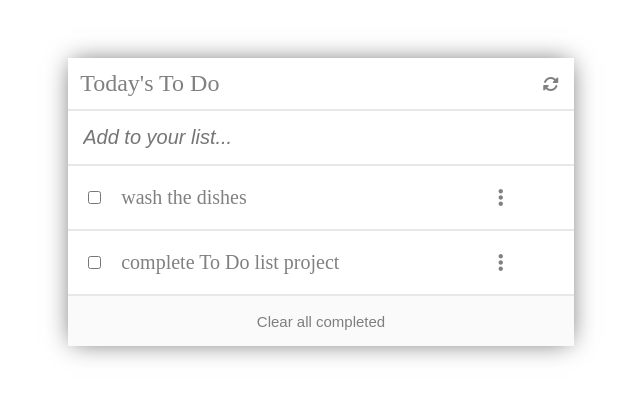
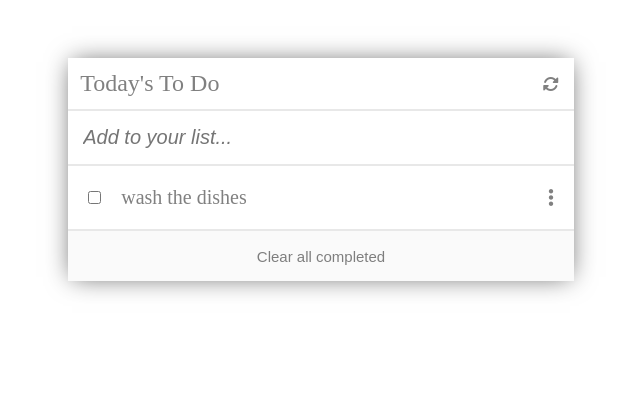
Before and after one commit to flemton/todo-list, a website built with webpack: page src/index.html in a window 1280 px wide. Shown: the whole page, without its empty margins (319-959 px from the left). Built offline with nearby package versions, Linux system fonts and the light colour scheme; some icons are missing.

```diff
--- a/src/index.js
+++ b/src/index.js
@@ -5,12 +5,7 @@
     description: 'wash the dishes',
     completed: true,
     index: 0,
-  },
-  {
-    description: 'complete To Do list project',
-    completed: true,
-    index: 1,
-  },
+  }
 ];
 
 const listSection = document.querySelector('.todo-list');
--- a/src/style.css
+++ b/src/style.css
@@ -46,7 +46,7 @@
 
 i {
   position: sticky;
-  left: 430px;
+  left: 95%;
   color: gray;
 }
 
```
Also changed, not shown: README.md.
